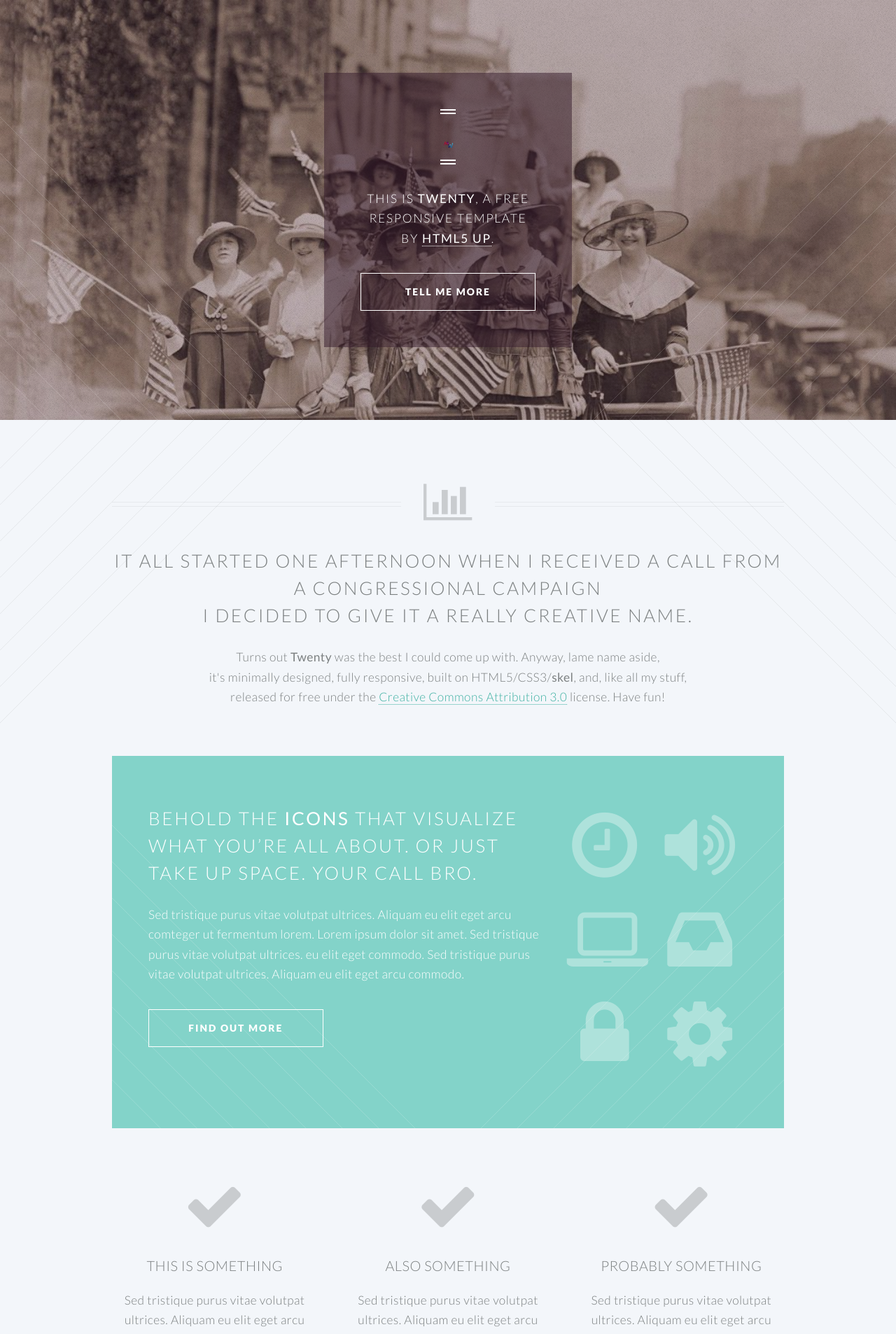
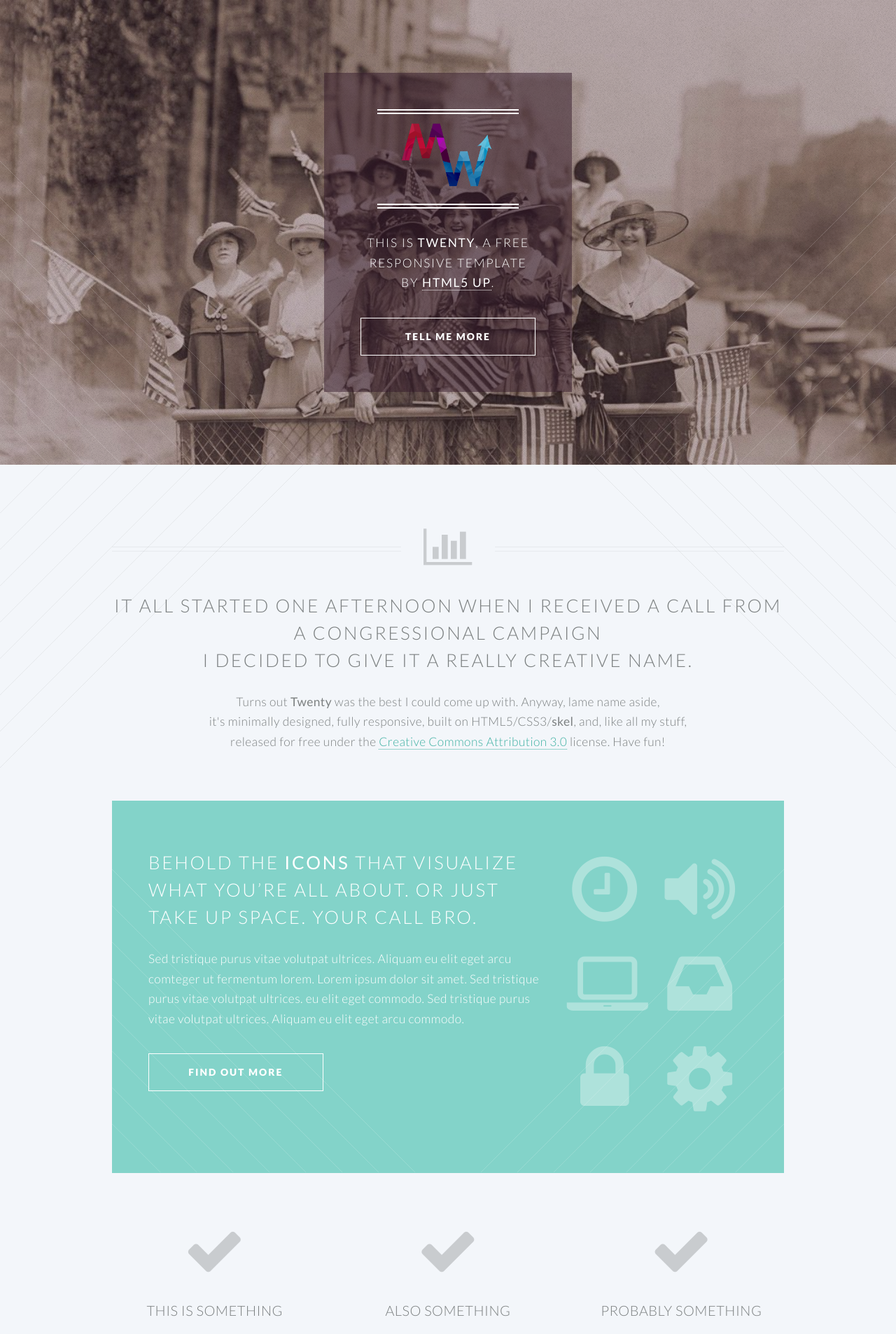
Before and after one commit to mansiesq/maxout, a Jekyll site: the page built from index.html, in a window 1280 px wide. Shown: the top 1906 px of the page at 70% size. Built offline with Jekyll 4.4.1, drawn with Linux system fonts in a browser that asks for light colours.

Commit message:
Adjust image width

```diff
--- a/_includes/banner.html
+++ b/_includes/banner.html
@@ -11,7 +11,7 @@
 
         <header>
             <h2>
-                <img width="20" src="{{ site.baseurl }}/images/3.png" />
+                <img width="200" src="{{ site.baseurl }}/images/3.png" />
             </h2>
         </header>
         <p>This is <strong>Twenty</strong>, a free
```
